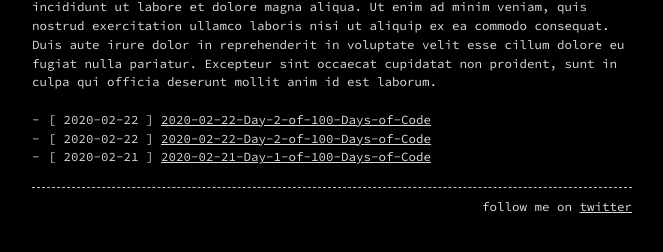
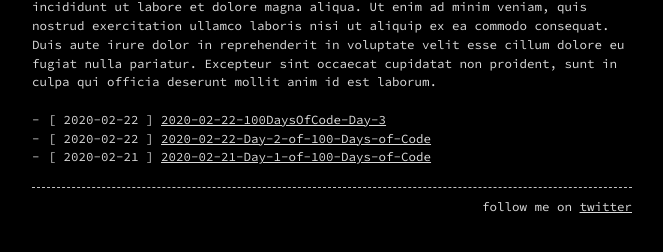
Before and after one commit to prototowb/prototowb.github.io, a Jekyll site: the page built from index.md, in a window 1280 px wide. Shown: the part 134-386 px from the top of the page, without its empty margins (308-971 px from the left). Built offline with Jekyll 4.4.1, drawn with Linux system fonts in a browser that asks for light colours.

Commit message:
Update 2020-02-23-100DaysOfCode-Day-3.md

```diff
--- a/_posts/2020-02-23-100DaysOfCode-Day-3.md
+++ b/_posts/2020-02-23-100DaysOfCode-Day-3.md
@@ -1,6 +1,6 @@
 ---
 layout: post
-title: "2020-02-22-Day-2-of-100-Days-of-Code"
+title: "2020-02-22-100DaysOfCode-Day-3"
 date: 2020-02-22 23:50:45 +0000
 categories: 100-Days-of-Code challenge
 ---
```
